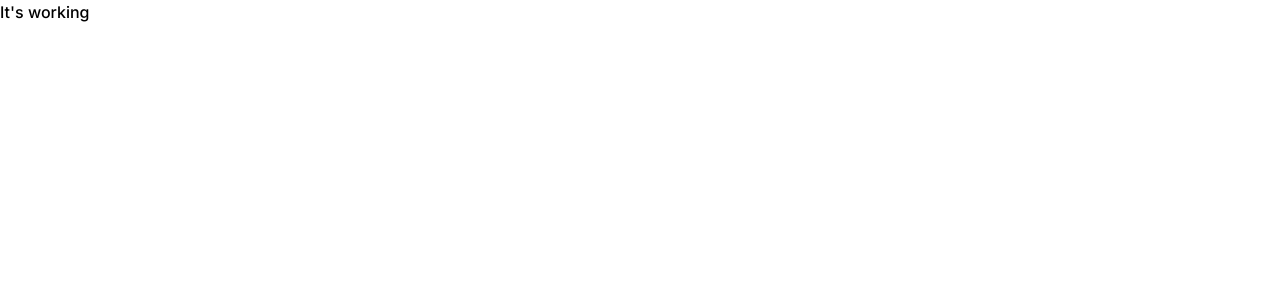
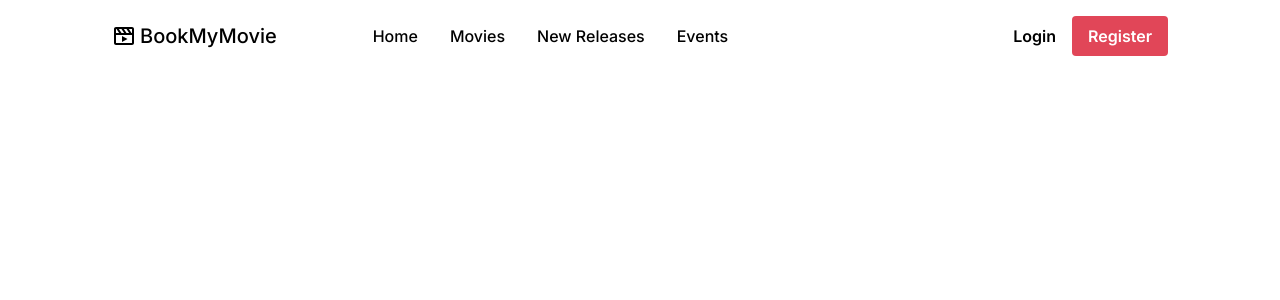
Before and after one commit to Avishekraut/Movie-Ticket-Booking-System, a React (Create React App) app in the folder movieticket/: page / in a window 1280 px wide. Shown: the top 300 px of the page. Built offline with nearby package versions, Linux system fonts and the light colour scheme.

Commit message:
nav bar design

```diff
--- a/movieticket/package.json
+++ b/movieticket/package.json
@@ -8,6 +8,7 @@
     "@testing-library/user-event": "^13.5.0",
     "react": "^18.2.0",
     "react-dom": "^18.2.0",
+    "react-icons": "^4.12.0",
     "react-scripts": "5.0.1",
     "web-vitals": "^2.1.4"
   },
--- a/movieticket/src/App.js
+++ b/movieticket/src/App.js
@@ -1,9 +1,10 @@
 import './App.css';
+import Home from './Pages/Home';
 
 function App() {
   return (
-    <div className="">
-      <h1 className=''>It's working</h1>
+    <div>
+      <Home />
     </div>
   );
 }
--- /dev/null
+++ b/movieticket/src/Components/Navbar.jsx
@@ -0,0 +1,29 @@
+import React from "react";
+import { BiMoviePlay } from "react-icons/bi";
+
+const Navbar = () => {
+  return (
+    <div className="flex mx-28 my-4 justify-between">
+      <div className="flex gap-24">
+        <div className="flex items-center gap-1">
+          <BiMoviePlay size={24} />
+          <h1 className="text-xl font-medium">BookMyMovie</h1>
+        </div>
+          <ul className="flex font-medium gap-8 items-center">
+            <li>Home</li>
+            <li>Movies </li>
+            <li>New Releases</li>
+            <li>Events</li>
+          </ul>
+      </div>
+      <div className="flex font-semibold items-center gap-4">
+        <h2>Login</h2>
+        <button className="bg-primary hover:bg-blue-700 text-white font-semibold py-2 px-4 rounded">
+          Register
+        </button>
+      </div>
+    </div>
+  );
+};
+
+export default Navbar;
--- /dev/null
+++ b/movieticket/src/Pages/Home.jsx
@@ -0,0 +1,12 @@
+import React from 'react';
+import Navbar from '../Components/Navbar';
+
+const Home = () => {
+  return (
+    <div>
+      <Navbar />
+    </div>
+  );
+}
+
+export default Home;
--- a/movieticket/tailwind.config.js
+++ b/movieticket/tailwind.config.js
@@ -2,7 +2,11 @@
 module.exports = {
   content: ["./src/**/*.{js,jsx,ts,tsx}"],
   theme: {
-    extend: {},
+    extend: {
+      colors: {
+        primary: '#E14658',
+      },
+    },
   },
   plugins: [],
 };
```
Also changed, not shown: 1 other file (tests, documents, lock files or other folders).
